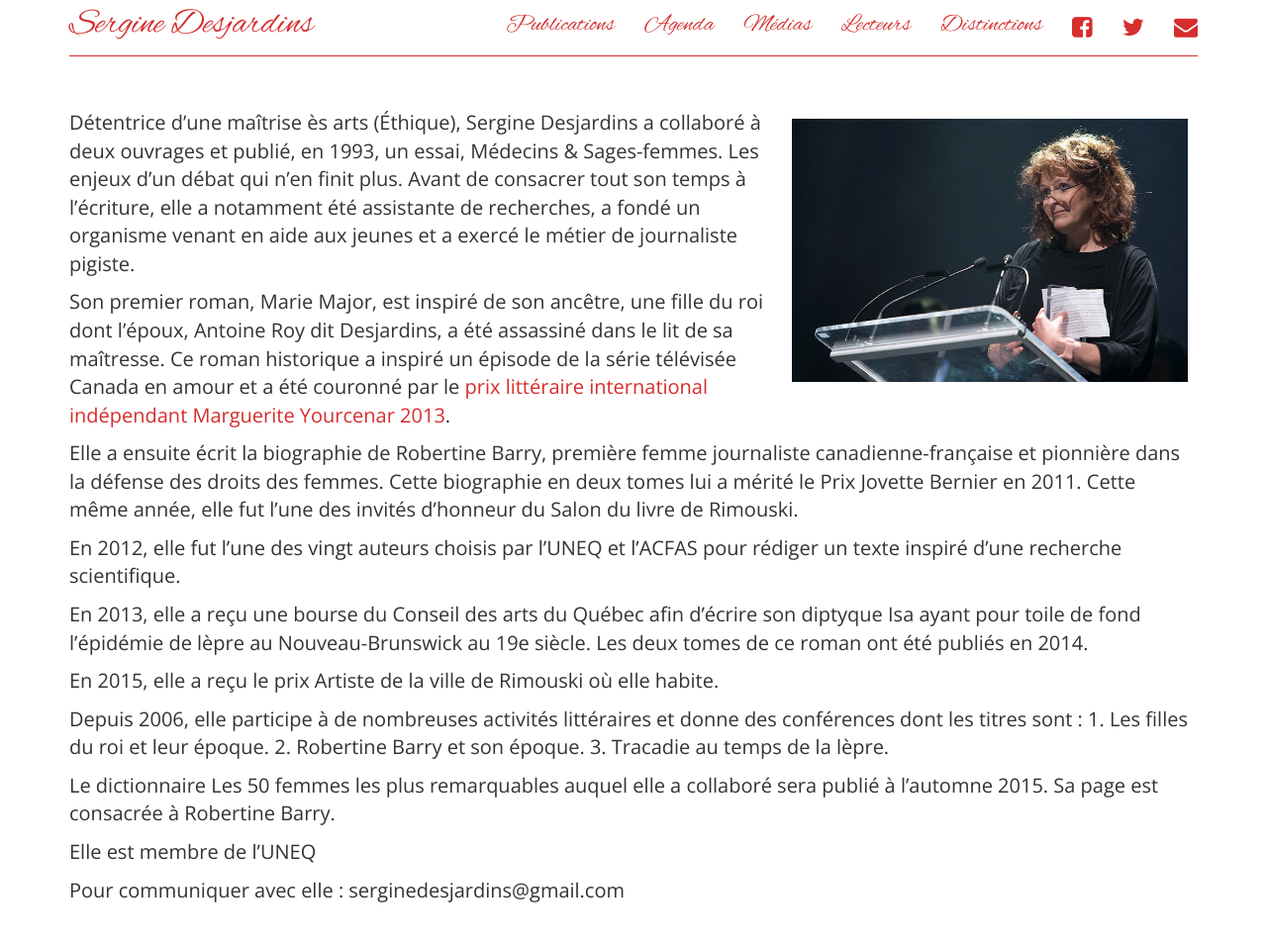
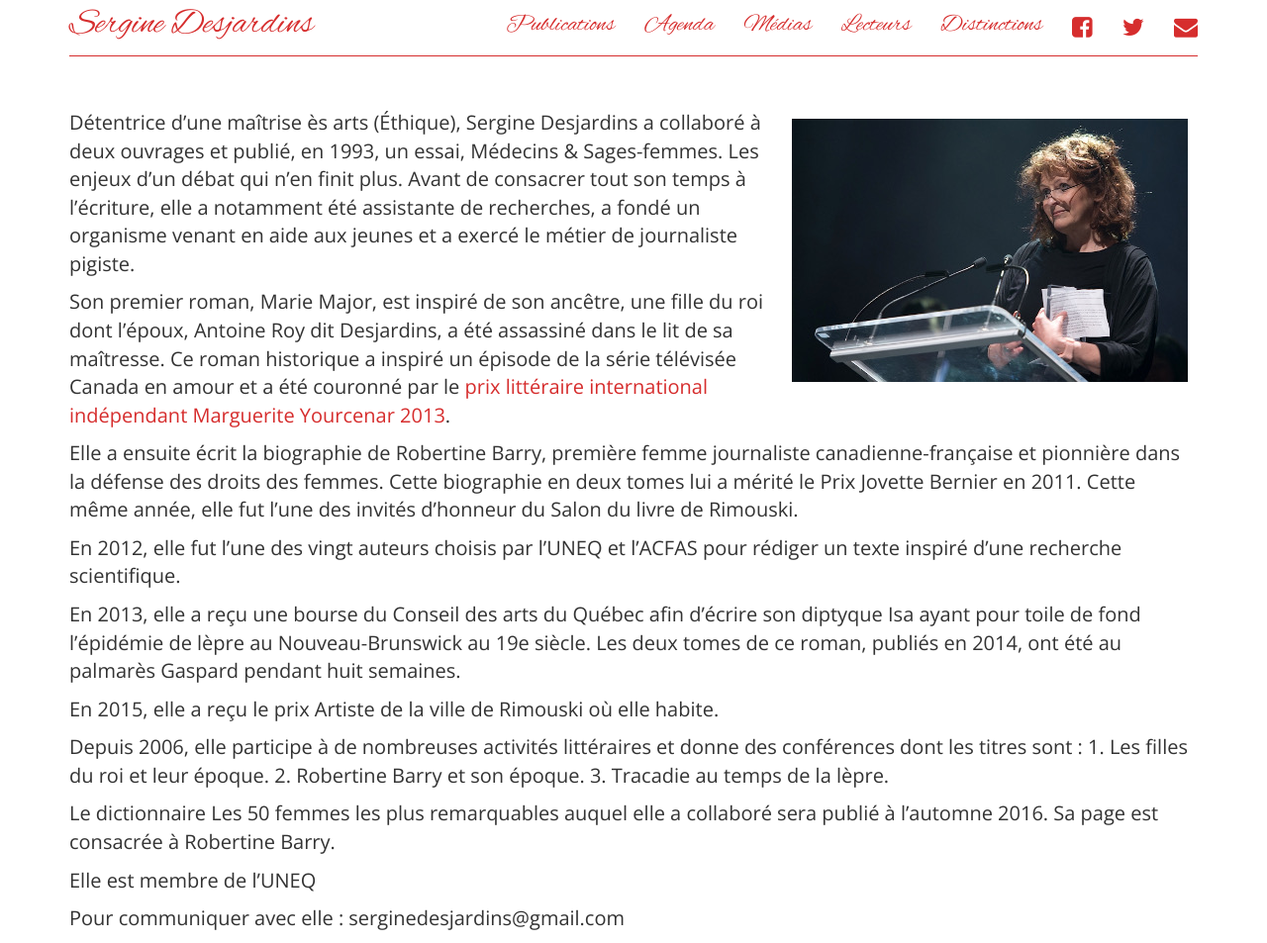
Before and after one commit to serginedesjardins/serginedesjardins.github.io, a Jekyll site: the page built from index.md, in a window 1280 px wide and 953 px high. Shown: the whole window at 99% size. Built offline with Jekyll 4.4.1, drawn with Linux system fonts in a browser that asks for light colours; nearby versions of some CDN libraries.

Commit message:
ajouté palmarès gaspard

```diff
--- a/index.md
+++ b/index.md
@@ -14,13 +14,13 @@ Elle a ensuite écrit la biographie de Robertine Barry, première femme journali
 
 En 2012, elle fut l’une des vingt auteurs choisis par l’UNEQ et l’ACFAS pour rédiger un texte inspiré d’une recherche scientifique.
 
-En 2013, elle a reçu une bourse du Conseil des arts du Québec afin d’écrire son diptyque Isa ayant pour toile de fond l’épidémie de lèpre au Nouveau-Brunswick au 19e siècle. Les deux tomes de ce roman ont été publiés en 2014.
+En 2013, elle a reçu une bourse du Conseil des arts du Québec afin d’écrire son diptyque Isa ayant pour toile de fond l’épidémie de lèpre au Nouveau-Brunswick au 19e siècle. Les deux tomes de ce roman, publiés en 2014, ont été au palmarès Gaspard pendant huit semaines.
 
 En 2015, elle a reçu le prix Artiste de la ville de Rimouski où elle habite.
 
 Depuis 2006, elle participe à de nombreuses activités littéraires et donne des conférences dont les titres sont : 1. Les filles du roi et leur époque. 2. Robertine Barry et son époque. 3. Tracadie au temps de la lèpre.
 
-Le dictionnaire Les 50 femmes les plus remarquables auquel elle a collaboré sera publié à l’automne 2015. Sa page est consacrée à Robertine Barry.
+Le dictionnaire Les 50 femmes les plus remarquables auquel elle a collaboré sera publié à l’automne 2016. Sa page est consacrée à Robertine Barry.
 
 Elle est membre de l'UNEQ
 
```
